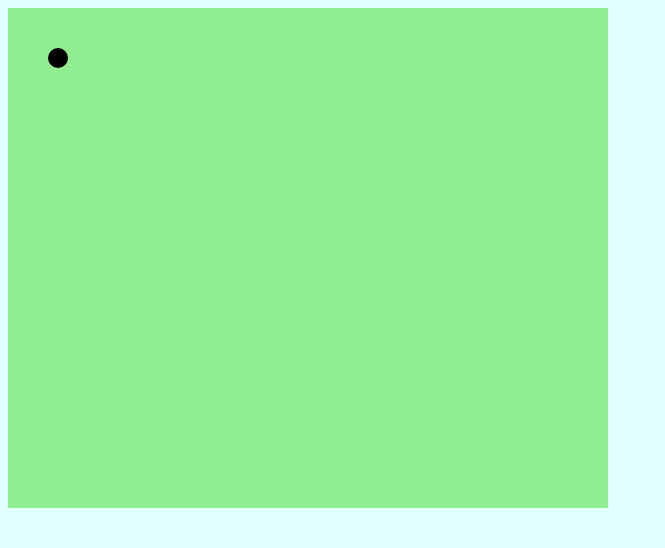
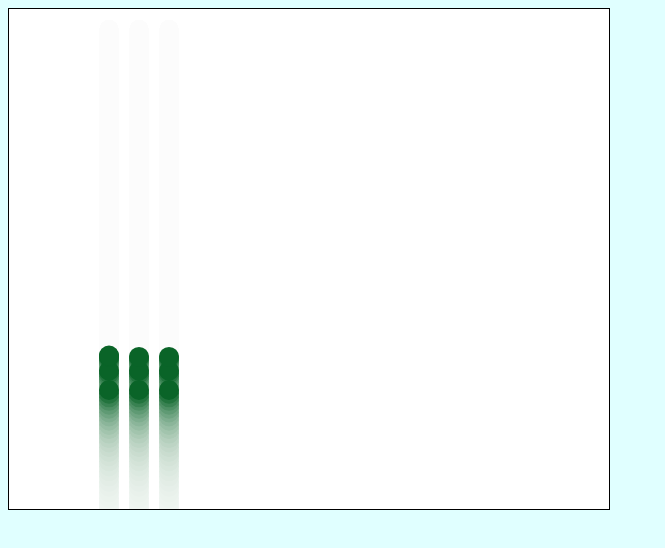
Before and after one commit to iSlans/SPH-particle-simulation-js, a plain HTML site: page index.html in a window 1280 px wide. Shown: the whole page, without its empty margins (0-665 px from the left). Drawn offline with Linux system fonts and the light colour scheme.

Commit message:
add acceleration and wall collision

```diff
--- a/index.html
+++ b/index.html
@@ -1,6 +1,8 @@
 <!DOCTYPE html>
 <html>
   <head>
+    <script src="./library/timer.js"></script>
+    <script src="./library/vector.js"></script>
     <script src="./library/canvas.js"></script>
     <script src="./library/particle.js"></script>
     <style>
--- a/library/canvas.js
+++ b/library/canvas.js
@@ -3,6 +3,7 @@
 
 class Canvas {
     container = null
+    canvas = null
     context = null
 
     constructor({
@@ -10,7 +11,7 @@ class Canvas {
         box,
         height,
         width,
-        background
+        background, border
     }) {
         const container = document.getElementById(boxId)
         const canvas = document.createElement('canvas')
@@ -20,17 +21,38 @@ class Canvas {
         canvas.height = height
         canvas.width = width
         canvas.style.background = background
+        canvas.style.border = border
+
+
+        context.fillStyle = "rgb(10 100 40)";
+        // context.fillStyle = "grey";
+
+        context.save()
 
         this.container = container
+        this.canvas = canvas
         this.context = context
+    }
 
+    clear() {
+        const { context, canvas } = this
 
+        context.restore()
+        context.save()
+
+        // context.fillStyle = "rgb(255 255 255 / 0.1)";
+        context.fillStyle = "white";
+        context.globalAlpha = 0.1
+
+        context.fillRect(0, 0, canvas.width, canvas.height);
     }
 
     drawCircle(x, y) {
         const radius = 10
         const { context } = this
 
+        context.restore()
+        context.save()
 
         const circle = new Path2D()
         circle.arc(x, y, radius, 0, 2 * Math.PI)
--- a/library/particle.js
+++ b/library/particle.js
@@ -1,13 +1,30 @@
+class Particle {
+    position = new Vector(0, 0)
+    velocity = new Vector(0, 10)
+    acceleration = new Vector(0, 10)
+    damping = 0.9
 
+    // constructor() { }
 
-class Particle {
-    position = [0, 0]
+    move(step) {
+        this.position = this.position.add(step)
+    }
 
+    resolveCollision(maxWidth, maxHeight) {
+        if (this.position.x < 0) {
+            this.position.x = 0
+            this.velocity.x = -this.velocity.x * this.damping
+        } else if (this.position.x > maxWidth) {
+            this.position.x = maxWidth
+            this.velocity.x = -this.velocity.x * this.damping
+        }
 
-    constructor() { }
-
-    get x() { return this.position[0] }
-    get y() { return this.position[1] }
-    set x(d) { this.position[0] = d }
-    set y(d) { this.position[1] = d }
+        if (this.position.y < 0) {
+            this.position.y = 0
+            this.velocity.y = -this.velocity.y * this.damping
+        } else if (this.position.y > maxHeight) {
+            this.position.y = maxHeight
+            this.velocity.y = -this.velocity.y * this.damping
+        }
+    }
 }
--- /dev/null
+++ b/library/timer.js
@@ -0,0 +1,10 @@
+class Timer {
+    static #lastTime
+    static deltaTime
+    static init() { Timer.#lastTime = Date.now() }
+    static update() {
+        const now = Date.now()
+        Timer.deltaTime = now - Timer.#lastTime
+        Timer.#lastTime = now
+    }
+}
--- /dev/null
+++ b/library/vector.js
@@ -0,0 +1,36 @@
+class Vector {
+    constructor(x, y) {
+        this.x = x;
+        this.y = y;
+    }
+
+    add(v) {
+        return new Vector(this.x + v.x, this.y + v.y);
+    }
+
+    subtract(v) {
+        return new Vector(this.x - v.x, this.y - v.y);
+    }
+
+    multiply(v) {
+        return new Vector(this.x * v.x, this.y * v.y);
+    }
+
+    multiplyScalar(scalar) {
+        return new Vector(this.x * scalar, this.y * scalar);
+    }
+
+    divideScalar(scalar) {
+        return new Vector(this.x / scalar, this.y / scalar);
+    }
+
+    get length() {
+        return Math.sqrt(this.x ** 2 + this.y ** 2);
+    }
+
+    normalize() {
+        const len = this.length;
+        if (len === 0) return new Vector(0, 0);
+        return new Vector(this.x / len, this.y / len);
+    }
+}
--- a/main.js
+++ b/main.js
@@ -1,14 +1,69 @@
+// Smoothed-particle hydrodynamics
+// import { Canvas } from './library/canvas'
 
-// import { Canvas } from './library/canvas'
+
+const maxWidth = 600
+const maxHeight = 500
 
 const canvas = new Canvas({
     boxId: "root",
-    width: "600",
-    height: "500",
-    background: "lightgreen",
+    width: maxWidth,
+    height: maxHeight,
+    background: "white",
+    border: "1px solid black",
 });
 
-const p = new Particle()
+const numParticles = 10
+const particles = [new Particle()].slice(0, 0)
+
+function setupParticles() {
+    const row = Math.floor(Math.sqrt(numParticles))
+    const col = numParticles - 1 / row + 1
+    const spacing = 30
+
+    for (let i = 0; i < numParticles; i++) {
+        const x = (i % row) * spacing
+        const y = Math.floor(i / row) * spacing + 20
+
+        const p = new Particle()
+        p.position = new Vector(x + 100, y)
+        p.velocity = new Vector(0, 20)
+        p.damping = 0.8
+
+        particles.push(p)
+    }
+}
+
+function update() {
+
+    const acceleration = new Vector(0, 300)
+
+    for (const p of particles) {
+        p.velocity = p.velocity.add(
+            new Vector(1, 1)
+                .multiply(acceleration)
+                .multiplyScalar(Timer.deltaTime / 1000)
+        )
+
+        p.move(p.velocity.multiplyScalar(Timer.deltaTime / 1000))
+
+        p.resolveCollision(maxWidth, maxHeight)
+        canvas.drawCircle(p.position.x, p.position.y)
+    }
+
+}
 
 
-canvas.drawCircle(50, 50)
+let maxFrames = 1000
+function animation(timestamp) {
+    Timer.update()
+    canvas.clear()
+    update()
+    if (maxFrames--) {
+        window.requestAnimationFrame(animation)
+    }
+}
+
+setupParticles()
+Timer.init()
+animation()
```
